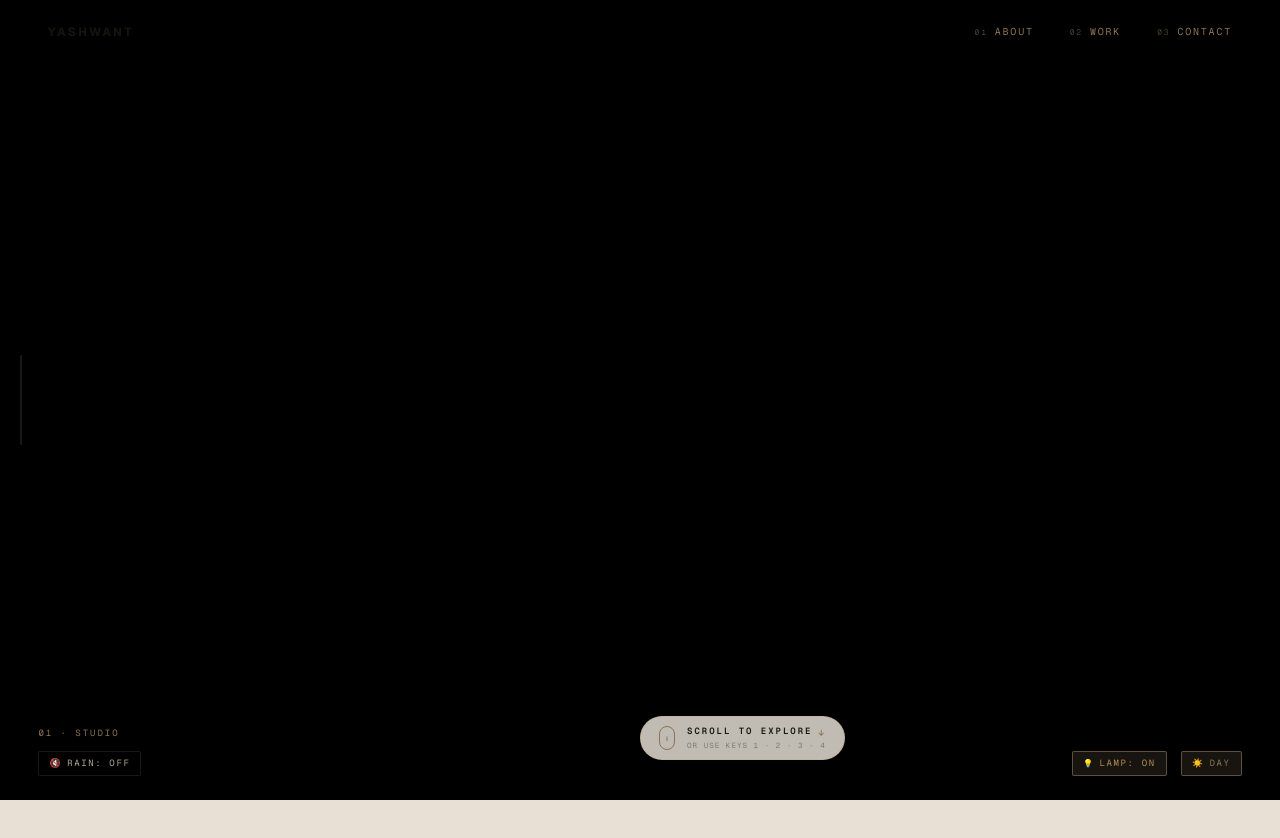
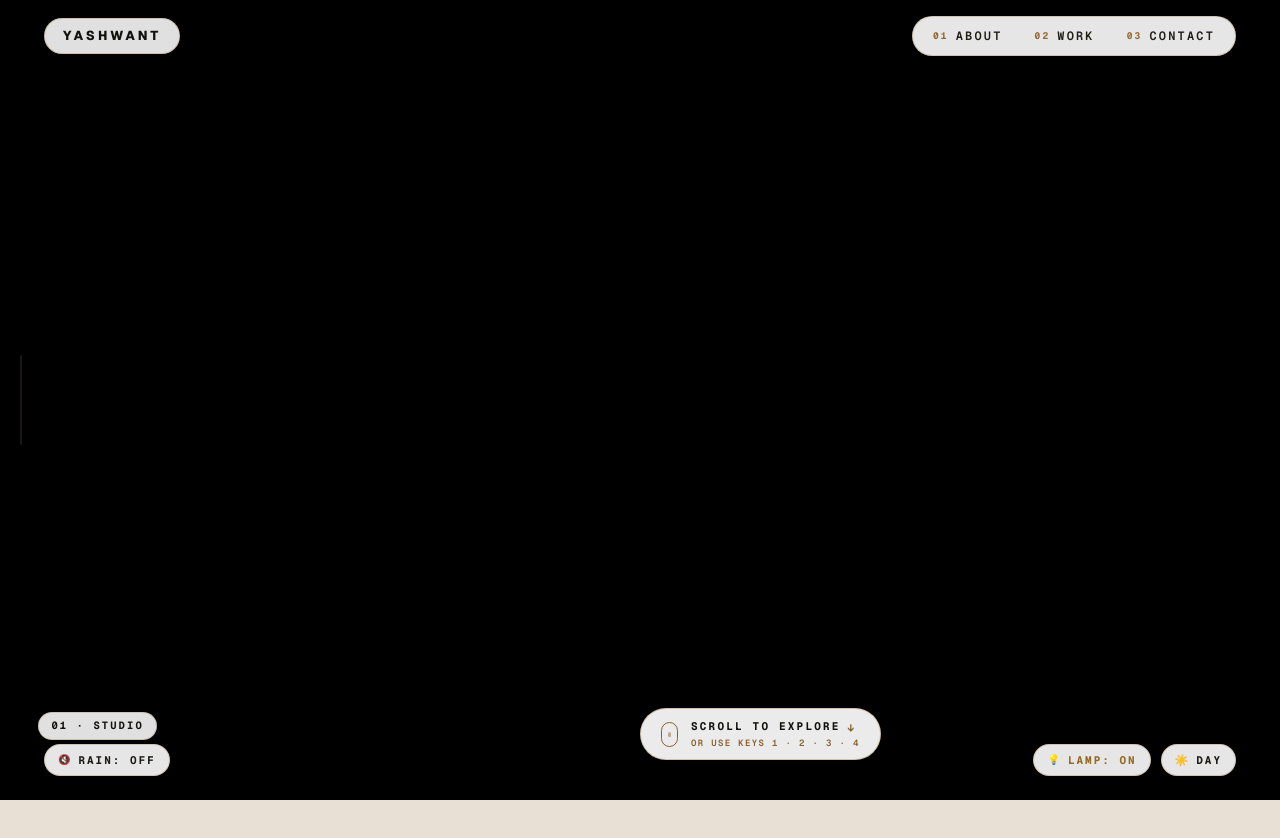
Before and after one commit to YASH1702/Portfolio3D, a Next.js app: page / in a window 1280 px wide. Shown: the top 838 px of the page. Built offline with nearby package versions, Linux system fonts and the light colour scheme; no server answers.

Commit message:
feat: enhance text contrast, readability, and glass pill containers across all areas

```diff
--- a/components/ui/AudioToggle.tsx
+++ b/components/ui/AudioToggle.tsx
@@ -16,7 +16,7 @@ export default function AudioToggle() {
     <div
       style={{
         position: "fixed",
-        left: "clamp(20px, 3vw, 40px)",
+        left: "clamp(18px, 3.5vw, 44px)",
         bottom: "clamp(16px, 3vh, 28px)",
         zIndex: 65,
         pointerEvents: "all",
@@ -28,34 +28,43 @@ export default function AudioToggle() {
         title="Toggle Rain Sound (Press 'A')"
         style={{
           fontFamily: "var(--font-geist-mono, monospace)",
-          fontSize: "9px",
+          fontSize: "11px",
+          fontWeight: 700,
           letterSpacing: "0.18em",
           textTransform: "uppercase",
           color: isAudioOn
-            ? isNightMode ? "#93c5fd" : "#8b7355"
-            : "#b0a890",
+            ? isNightMode ? "#93c5fd" : "#1d5894"
+            : isNightMode ? "#c4b8a4" : "#1e1b16",
           background: isAudioOn
             ? isNightMode
-              ? "rgba(30, 58, 138, 0.2)"
-              : "rgba(196, 168, 130, 0.12)"
-            : "rgba(0, 0, 0, 0.04)",
+              ? "rgba(30, 58, 138, 0.35)"
+              : "rgba(220, 238, 255, 0.92)"
+            : isNightMode
+              ? "rgba(14, 18, 26, 0.85)"
+              : "rgba(255, 255, 255, 0.90)",
+          backdropFilter: "blur(14px)",
           border: `1px solid ${
             isAudioOn
               ? isNightMode
-                ? "rgba(147, 197, 253, 0.35)"
-                : "rgba(196, 168, 130, 0.4)"
-              : "rgba(128, 120, 110, 0.2)"
+                ? "rgba(147, 197, 253, 0.50)"
+                : "rgba(70, 140, 220, 0.45)"
+              : isNightMode
+                ? "rgba(224, 184, 116, 0.35)"
+                : "rgba(180, 150, 110, 0.45)"
           }`,
-          padding: "5px 10px",
-          borderRadius: "2px",
+          padding: "7px 13px",
+          borderRadius: "18px",
           cursor: "pointer",
+          boxShadow: isNightMode
+            ? "0 4px 16px rgba(0, 0, 0, 0.45)"
+            : "0 2px 12px rgba(24, 20, 16, 0.08)",
           transition: "all 0.25s ease",
           display: "flex",
           alignItems: "center",
-          gap: "5px",
+          gap: "6px",
         }}
       >
-        <span style={{ fontSize: "9px" }}>{isAudioOn ? "🔊" : "🔇"}</span>
+        <span style={{ fontSize: "10px" }}>{isAudioOn ? "🔊" : "🔇"}</span>
         <span>{isAudioOn ? "RAIN: ON" : "RAIN: OFF"}</span>
       </button>
     </div>
--- a/components/ui/Navigation.tsx
+++ b/components/ui/Navigation.tsx
@@ -43,49 +43,79 @@ export default function Navigation({ scrollProgress, currentSection }: Navigatio
         display: "flex",
         alignItems: "center",
         justifyContent: "space-between",
-        padding: "22px clamp(20px, 4vw, 48px)",
+        padding: "16px clamp(18px, 3.5vw, 44px)",
         pointerEvents: "none",
-        // Very subtle backdrop on scroll
-        background: scrollProgress > 0.05
-          ? isNightMode
-            ? "linear-gradient(to bottom, rgba(14,18,26,0.88) 0%, transparent 100%)"
-            : "linear-gradient(to bottom, rgba(232,224,212,0.75) 0%, transparent 100%)"
-          : "transparent",
         transition: "background 0.4s ease",
       }}
     >
-      {/* ── WORDMARK ── */}
+      {/* ── WORDMARK WITH FROSTED PILL CONTAINER ── */}
       <button
         onClick={() => scrollToProgress(0)}
         aria-label="Scroll to top"
         style={{
           fontFamily: "var(--font-geist-sans, sans-serif)",
-          fontSize: "12px",
-          fontWeight: 700,
-          letterSpacing: "0.2em",
-          color: isNightMode ? "#f8f5ee" : "#18180f",
+          fontSize: "13px",
+          fontWeight: 800,
+          letterSpacing: "0.24em",
+          color: isNightMode ? "#ffffff" : "#11110e",
           textTransform: "uppercase",
-          background: "none",
-          border: "none",
-          padding: 0,
+          background: isNightMode
+            ? "rgba(14, 18, 26, 0.82)"
+            : "rgba(255, 255, 255, 0.88)",
+          backdropFilter: "blur(16px)",
+          border: isNightMode
+            ? "1px solid rgba(224, 184, 116, 0.35)"
+            : "1px solid rgba(180, 150, 110, 0.45)",
+          padding: "7px 18px",
+          borderRadius: "24px",
           pointerEvents: "all",
-          opacity: 0.9,
-          transition: "color 0.3s ease",
+          cursor: "pointer",
+          boxShadow: isNightMode
+            ? "0 8px 24px -4px rgba(0, 0, 0, 0.5)"
+            : "0 4px 18px -2px rgba(24, 20, 16, 0.08)",
+          transition: "all 0.25s ease",
+        }}
+        onMouseEnter={(e) => {
+          e.currentTarget.style.transform = "translateY(-1px)";
+          e.currentTarget.style.borderColor = isNightMode ? "#dfba74" : "#8b7355";
+        }}
+        onMouseLeave={(e) => {
+          e.currentTarget.style.transform = "translateY(0)";
+          e.currentTarget.style.borderColor = isNightMode
+            ? "rgba(224, 184, 116, 0.35)"
+            : "rgba(180, 150, 110, 0.45)";
         }}
       >
         Yashwant
       </button>
 
-      {/* ── NAV LINKS ── */}
+      {/* ── NAV LINKS WITH FROSTED GLASS CONTAINER ── */}
+      <div
+        style={{
+          background: isNightMode
+            ? "rgba(14, 18, 26, 0.85)"
+            : "rgba(255, 255, 255, 0.90)",
+          backdropFilter: "blur(16px)",
+          border: isNightMode
+            ? "1px solid rgba(224, 184, 116, 0.35)"
+            : "1px solid rgba(180, 150, 110, 0.45)",
+          borderRadius: "30px",
+          padding: "6px 18px",
+          boxShadow: isNightMode
+            ? "0 10px 30px -5px rgba(0, 0, 0, 0.55)"
+            : "0 6px 22px -3px rgba(24, 20, 16, 0.10)",
+          pointerEvents: "all",
+        }}
+      >
         <ul
           role="list"
           style={{
             display: "flex",
-          gap: "clamp(20px, 3vw, 36px)",
+            gap: "clamp(16px, 2.5vw, 28px)",
             listStyle: "none",
             margin: 0,
             padding: 0,
-          pointerEvents: "all",
+            alignItems: "center",
           }}
         >
           {NAV_ITEMS.map((item, i) => {
@@ -97,36 +127,56 @@ export default function Navigation({ scrollProgress, currentSection }: Navigatio
                   aria-current={isActive ? "page" : undefined}
                   style={{
                     fontFamily: "var(--font-geist-mono, monospace)",
-                  fontSize: "10px",
+                    fontSize: "12px",
+                    fontWeight: isActive ? 700 : 600,
                     letterSpacing: "0.18em",
                     color: isActive
-                    ? (isNightMode ? "#ffffff" : "#18180f")
-                    : (isNightMode ? "#c4a882" : "#8b7355"),
+                      ? (isNightMode ? "#ffffff" : "#000000")
+                      : (isNightMode ? "#f0e6d6" : "#201c16"),
                     textTransform: "uppercase",
                     background: "none",
                     border: "none",
-                  padding: "2px 0",
+                    padding: "4px 2px",
                     display: "flex",
                     alignItems: "center",
                     gap: "7px",
                     position: "relative",
-                  transition: "color 0.3s ease",
+                    transition: "color 0.2s ease",
                     cursor: "pointer",
                   }}
+                  onMouseEnter={(e) => {
+                    if (!isActive) {
+                      e.currentTarget.style.color = isNightMode ? "#dfba74" : "#8b5820";
+                    }
+                  }}
+                  onMouseLeave={(e) => {
+                    if (!isActive) {
+                      e.currentTarget.style.color = isNightMode ? "#f0e6d6" : "#201c16";
+                    }
+                  }}
                 >
-                <span style={{ fontSize: "8px", opacity: isNightMode ? 0.75 : 0.55 }}>0{i + 1}</span>
-                {item.label}
+                  <span
+                    style={{
+                      fontSize: "9.5px",
+                      fontWeight: 700,
+                      color: isNightMode ? "#dfba74" : "#946830",
+                    }}
+                  >
+                    0{i + 1}
+                  </span>
+                  <span>{item.label}</span>
                   {/* Active underline */}
                   {isActive && (
                     <motion.span
                       layoutId="nav-underline"
                       style={{
                         position: "absolute",
-                      bottom: -2,
+                        bottom: -1,
                         left: 0,
                         right: 0,
-                      height: "1px",
-                      background: isNightMode ? "#dfba74" : "#8b7355",
+                        height: "2px",
+                        background: isNightMode ? "#dfba74" : "#111111",
+                        borderRadius: "1px",
                       }}
                       transition={{ type: "spring", stiffness: 400, damping: 30 }}
                     />
@@ -136,6 +186,7 @@ export default function Navigation({ scrollProgress, currentSection }: Navigatio
             );
           })}
         </ul>
+      </div>
     </motion.nav>
   );
 }
--- a/components/ui/ScrollIndicator.tsx
+++ b/components/ui/ScrollIndicator.tsx
@@ -83,20 +83,33 @@ export default function ScrollIndicator({ progress, section }: ScrollIndicatorPr
           bottom: "clamp(54px, 7.5vh, 68px)",
           zIndex: 60,
           fontFamily: "var(--font-geist-mono, monospace)",
-          fontSize: "9px",
-          letterSpacing: "0.22em",
-          color: isNightMode ? "#dfba74" : "#8b7355",
+          fontSize: "10.5px",
+          fontWeight: 700,
+          letterSpacing: "0.20em",
+          color: isNightMode ? "#f8f5ee" : "#14120e",
           textTransform: "uppercase",
           pointerEvents: "none",
-          transition: "color 0.3s ease",
+          background: isNightMode
+            ? "rgba(14, 18, 26, 0.82)"
+            : "rgba(255, 255, 255, 0.88)",
+          backdropFilter: "blur(14px)",
+          border: isNightMode
+            ? "1px solid rgba(224, 184, 116, 0.32)"
+            : "1px solid rgba(180, 150, 110, 0.42)",
+          padding: "5px 12px",
+          borderRadius: "16px",
+          boxShadow: isNightMode
+            ? "0 4px 16px rgba(0,0,0,0.4)"
+            : "0 2px 12px rgba(24,20,16,0.06)",
+          transition: "all 0.3s ease",
         }}
       >
         <motion.span
           key={section}
-          initial={{ opacity: 0, y: 4 }}
+          initial={{ opacity: 0, y: 3 }}
           animate={{ opacity: 1, y: 0 }}
-          exit={{ opacity: 0, y: -4 }}
-          transition={{ duration: 0.3 }}
+          exit={{ opacity: 0, y: -3 }}
+          transition={{ duration: 0.25 }}
         >
           {SECTION_LABELS[section] ?? section.toUpperCase()}
         </motion.span>
--- a/components/ui/ScrollPrompt.tsx
+++ b/components/ui/ScrollPrompt.tsx
@@ -46,45 +46,45 @@ export default function ScrollPrompt({ progress }: ScrollPromptProps) {
             aria-label="Scroll to explore portfolio"
             style={{
               background: isNightMode
-                ? "rgba(18, 22, 32, 0.75)"
-                : "rgba(240, 235, 224, 0.8)",
-              backdropFilter: "blur(12px)",
+                ? "rgba(14, 18, 26, 0.88)"
+                : "rgba(255, 255, 255, 0.92)",
+              backdropFilter: "blur(16px)",
               border: isNightMode
-                ? "1px solid rgba(224, 184, 116, 0.35)"
-                : "1px solid rgba(196, 168, 130, 0.45)",
-              borderRadius: "24px",
-              padding: "8px 18px",
+                ? "1px solid rgba(224, 184, 116, 0.40)"
+                : "1px solid rgba(180, 150, 110, 0.50)",
+              borderRadius: "26px",
+              padding: "9px 20px",
               display: "flex",
               alignItems: "center",
-              gap: "12px",
+              gap: "13px",
               cursor: "pointer",
               boxShadow: isNightMode
-                ? "0 10px 25px -5px rgba(0, 0, 0, 0.5), 0 0 15px rgba(224, 184, 116, 0.1)"
-                : "0 8px 20px -5px rgba(24, 20, 16, 0.08)",
+                ? "0 10px 28px -5px rgba(0, 0, 0, 0.6), 0 0 15px rgba(224, 184, 116, 0.15)"
+                : "0 8px 22px -4px rgba(24, 20, 16, 0.12)",
               transition: "all 0.3s cubic-bezier(0.16, 1, 0.3, 1)",
             }}
             onMouseEnter={(e) => {
               e.currentTarget.style.transform = "translateY(-2px)";
               e.currentTarget.style.borderColor = isNightMode
-                ? "rgba(224, 184, 116, 0.7)"
-                : "rgba(139, 115, 85, 0.7)";
+                ? "rgba(224, 184, 116, 0.85)"
+                : "rgba(139, 115, 85, 0.85)";
             }}
             onMouseLeave={(e) => {
               e.currentTarget.style.transform = "translateY(0)";
               e.currentTarget.style.borderColor = isNightMode
-                ? "rgba(224, 184, 116, 0.35)"
-                : "rgba(196, 168, 130, 0.45)";
+                ? "rgba(224, 184, 116, 0.40)"
+                : "rgba(180, 150, 110, 0.50)";
             }}
           >
             {/* Animated mouse pill icon */}
             <div
               style={{
-                width: "16px",
-                height: "24px",
-                borderRadius: "8px",
+                width: "17px",
+                height: "25px",
+                borderRadius: "9px",
                 border: isNightMode
-                  ? "1.5px solid #dfba74"
-                  : "1.5px solid #8b7355",
+                  ? "1.8px solid #dfba74"
+                  : "1.8px solid #8b6028",
                 position: "relative",
                 display: "flex",
                 justifyContent: "center",
@@ -96,7 +96,7 @@ export default function ScrollPrompt({ progress }: ScrollPromptProps) {
                   width: "2.5px",
                   height: "5px",
                   borderRadius: "2px",
-                  background: isNightMode ? "#dfba74" : "#8b7355",
+                  background: isNightMode ? "#dfba74" : "#8b6028",
                   animation: "scrollDot 1.6s ease-in-out infinite",
                 }}
               />
@@ -108,20 +108,20 @@ export default function ScrollPrompt({ progress }: ScrollPromptProps) {
                 display: "flex",
                 flexDirection: "column",
                 alignItems: "flex-start",
-                gap: "1px",
+                gap: "2px",
               }}
             >
               <div
                 style={{
                   fontFamily: "var(--font-geist-mono, monospace)",
-                  fontSize: "9px",
-                  fontWeight: 600,
-                  letterSpacing: "0.22em",
-                  color: isNightMode ? "#f8f6f0" : "#18180f",
+                  fontSize: "11px",
+                  fontWeight: 700,
+                  letterSpacing: "0.20em",
+                  color: isNightMode ? "#ffffff" : "#11110e",
                   textTransform: "uppercase",
                   display: "flex",
                   alignItems: "center",
-                  gap: "6px",
+                  gap: "7px",
                 }}
               >
                 <span>SCROLL TO EXPLORE</span>
@@ -129,7 +129,8 @@ export default function ScrollPrompt({ progress }: ScrollPromptProps) {
                   style={{
                     display: "inline-block",
                     animation: "bounceDown 1.6s ease-in-out infinite",
-                    color: isNightMode ? "#dfba74" : "#8b7355",
+                    color: isNightMode ? "#dfba74" : "#8b6028",
+                    fontWeight: 800,
                   }}
                 >
                   ↓
@@ -138,9 +139,10 @@ export default function ScrollPrompt({ progress }: ScrollPromptProps) {
               <div
                 style={{
                   fontFamily: "var(--font-geist-mono, monospace)",
-                  fontSize: "7.5px",
-                  letterSpacing: "0.14em",
-                  color: isNightMode ? "#a09684" : "#80786e",
+                  fontSize: "9px",
+                  fontWeight: 600,
+                  letterSpacing: "0.15em",
+                  color: isNightMode ? "#dfba74" : "#8b6028",
                   textTransform: "uppercase",
                 }}
               >
--- a/components/ui/StudioControls.tsx
+++ b/components/ui/StudioControls.tsx
@@ -15,12 +15,12 @@ export default function StudioControls() {
     <div
       style={{
         position: "fixed",
-        right: "clamp(20px, 3vw, 40px)",
+        right: "clamp(18px, 3.5vw, 44px)",
         bottom: "clamp(16px, 3vh, 28px)",
         zIndex: 65,
         display: "flex",
         alignItems: "center",
-        gap: "14px",
+        gap: "10px",
         pointerEvents: "all",
       }}
     >
@@ -31,22 +31,33 @@ export default function StudioControls() {
         title="Toggle Desk Lamp (Press 'L')"
         style={{
           fontFamily: "var(--font-geist-mono, monospace)",
-          fontSize: "9px",
+          fontSize: "11px",
+          fontWeight: 700,
           letterSpacing: "0.18em",
           textTransform: "uppercase",
-          color: isLampOn ? "#b48b50" : "#80786e",
-          background: isLampOn ? "rgba(196, 168, 130, 0.12)" : "rgba(0, 0, 0, 0.05)",
-          border: `1px solid ${isLampOn ? "rgba(196, 168, 130, 0.4)" : "rgba(128, 120, 110, 0.25)"}`,
-          padding: "5px 10px",
-          borderRadius: "2px",
+          color: isLampOn
+            ? isNightMode ? "#dfba74" : "#946820"
+            : isNightMode ? "#c4b8a4" : "#1e1b16",
+          background: isNightMode
+            ? "rgba(14, 18, 26, 0.85)"
+            : "rgba(255, 255, 255, 0.90)",
+          backdropFilter: "blur(14px)",
+          border: isNightMode
+            ? "1px solid rgba(224, 184, 116, 0.35)"
+            : "1px solid rgba(180, 150, 110, 0.45)",
+          padding: "7px 13px",
+          borderRadius: "18px",
           cursor: "pointer",
+          boxShadow: isNightMode
+            ? "0 4px 16px rgba(0, 0, 0, 0.45)"
+            : "0 2px 12px rgba(24, 20, 16, 0.08)",
           transition: "all 0.2s ease",
           display: "flex",
           alignItems: "center",
-          gap: "5px",
+          gap: "6px",
         }}
       >
-        <span style={{ fontSize: "8px" }}>💡</span>
+        <span style={{ fontSize: "10px" }}>💡</span>
         <span>{isLampOn ? "LAMP: ON" : "LAMP: OFF"}</span>
       </button>
 
@@ -57,19 +68,28 @@ export default function StudioControls() {
         title="Toggle Studio Lighting (Press 'N')"
         style={{
           fontFamily: "var(--font-geist-mono, monospace)",
-          fontSize: "9px",
+          fontSize: "11px",
+          fontWeight: 700,
           letterSpacing: "0.18em",
           textTransform: "uppercase",
-          color: isNightMode ? "#93c5fd" : "#8b7355",
-          background: isNightMode ? "rgba(30, 58, 138, 0.25)" : "rgba(196, 168, 130, 0.12)",
-          border: `1px solid ${isNightMode ? "rgba(147, 197, 253, 0.4)" : "rgba(196, 168, 130, 0.4)"}`,
-          padding: "5px 10px",
-          borderRadius: "2px",
+          color: isNightMode ? "#93c5fd" : "#1e1b16",
+          background: isNightMode
+            ? "rgba(14, 18, 26, 0.85)"
+            : "rgba(255, 255, 255, 0.90)",
+          backdropFilter: "blur(14px)",
+          border: isNightMode
+            ? "1px solid rgba(147, 197, 253, 0.45)"
+            : "1px solid rgba(180, 150, 110, 0.45)",
+          padding: "7px 13px",
+          borderRadius: "18px",
           cursor: "pointer",
+          boxShadow: isNightMode
+            ? "0 4px 16px rgba(0, 0, 0, 0.45)"
+            : "0 2px 12px rgba(24, 20, 16, 0.08)",
           transition: "all 0.2s ease",
           display: "flex",
           alignItems: "center",
-          gap: "5px",
+          gap: "6px",
         }}
       >
         <span>{isNightMode ? "🌙" : "☀️"}</span>
```
Also changed, not shown: components/3d/HeroWall.tsx (+25 -22 lines), components/sections/AboutOverlay.tsx (+39 -35 lines), components/sections/ContactSection.tsx (+29 -24 lines). Lines whose indentation alone changed are shown as unchanged.
